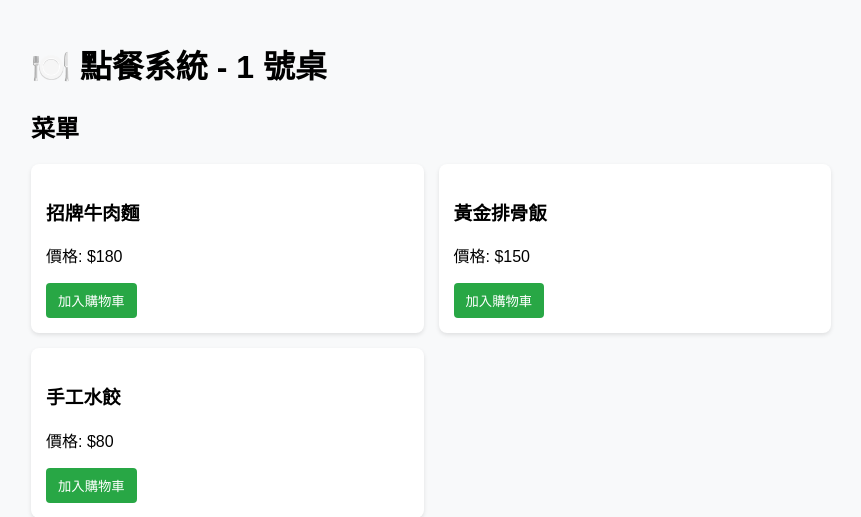
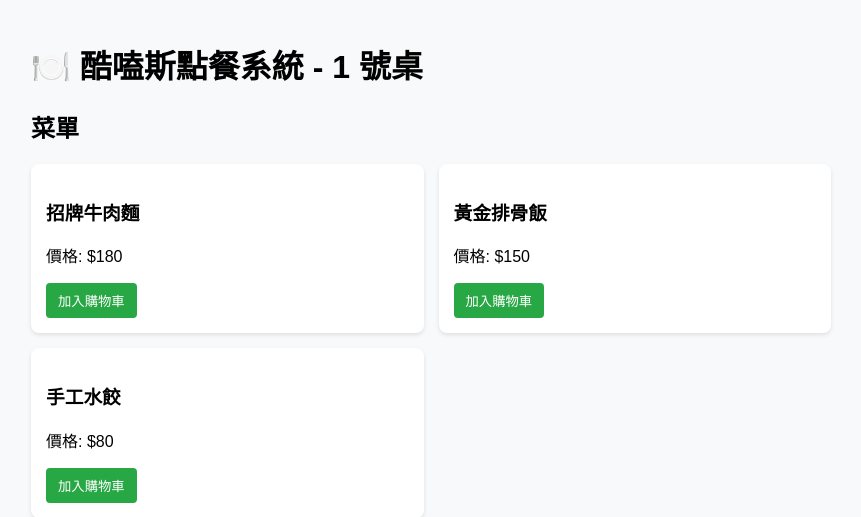
Before and after one commit to a125522982-lab/qr-order-system, a Flask app: page /menu in a window 1280 px wide. Shown: the top 517 px of the page, without its empty margins (209-1070 px from the left). Run offline with Flask 3, Linux system fonts and the light colour scheme.

Commit message:
Update customer.html

```diff
--- a/qr_order_system/templates/customer.html
+++ b/qr_order_system/templates/customer.html
@@ -17,7 +17,7 @@
 </head>
 <body>
 <div class="container">
-    <h1>🍽️ 點餐系統 - {{ table }} 號桌</h1>
+    <h1>🍽️ 酷嗑斯點餐系統 - {{ table }} 號桌</h1>
 
     <h2>菜單</h2>
     <div class="menu-grid">
```
